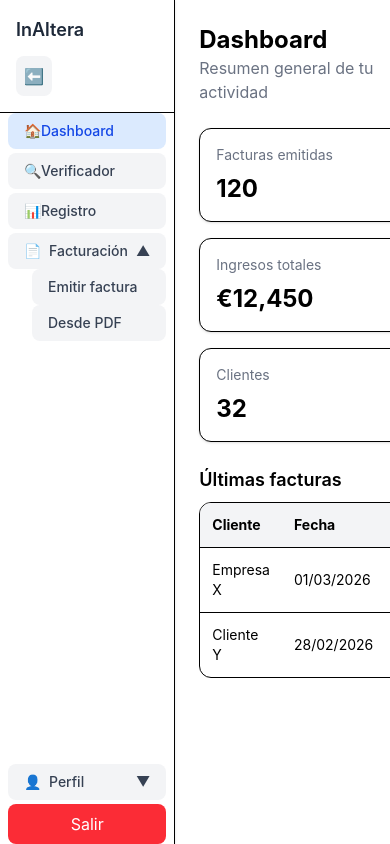
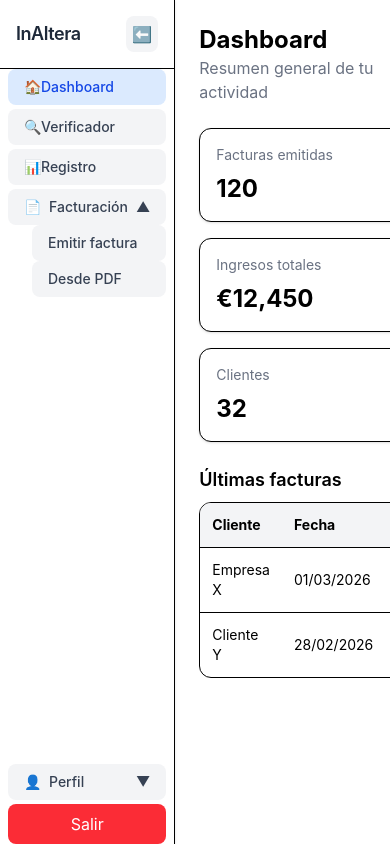
Before and after one commit to joseamdl95/inaltera-frontend, a React (Vite) app: page /dashboard in a window 390 px wide. Shown: the top 844 px of the page. Built offline with nearby package versions, Linux system fonts and the light colour scheme; no server answers; sample sign-in values are in the browser's storage.

Commit message:
refactor: enhance layout component for better responsiveness in collapsed state

```diff
--- a/src/components/layout/Layout.jsx
+++ b/src/components/layout/Layout.jsx
@@ -32,10 +32,15 @@ export default function Layout() {
         bg-white border-r shadow-sm flex flex-col transition-all
         ${collapsed ? "w-16" : "w-64"}
       `}>
-        <div className="flex flex-col gap-3 p-4 border-b">
+        <div
+          className={`
+            p-4 border-b flex items-center
+            ${collapsed ? "justify-center" : "justify-between"}
+          `}
+        >
 
           {!collapsed && (
-            <h2 className="text-lg font-semibold text-gray-800">
+            <h2 className="text-lg font-semibold text-gray-800 tracking-tight">
               InAltera
             </h2>
           )}
@@ -43,7 +48,7 @@ export default function Layout() {
           <button
             onClick={() => setCollapsed(!collapsed)}
             className={`
-              p-2 rounded-lg
+              p-1.5 rounded-lg
               bg-gray-100 text-gray-600
               hover:bg-gray-200
               transition
```
